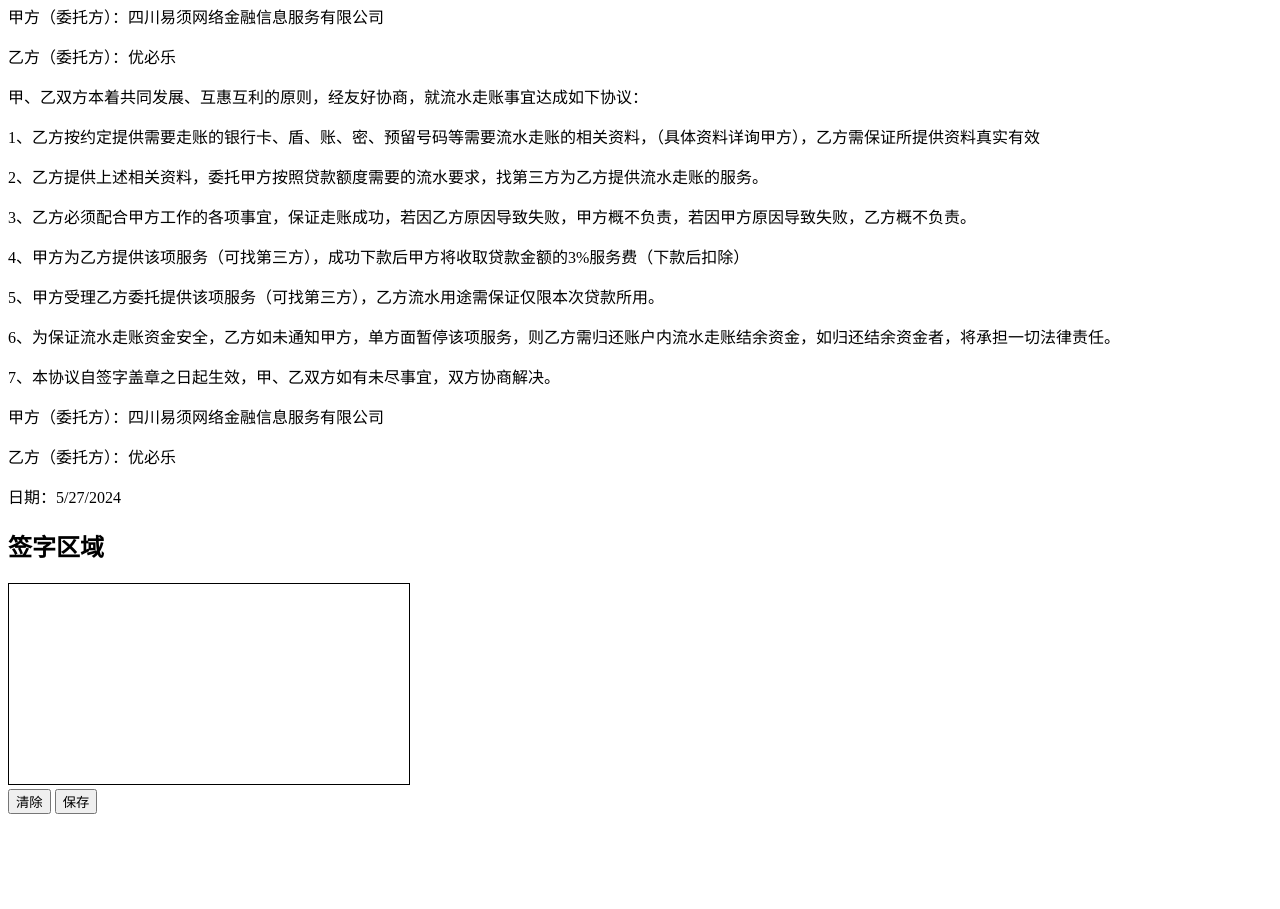
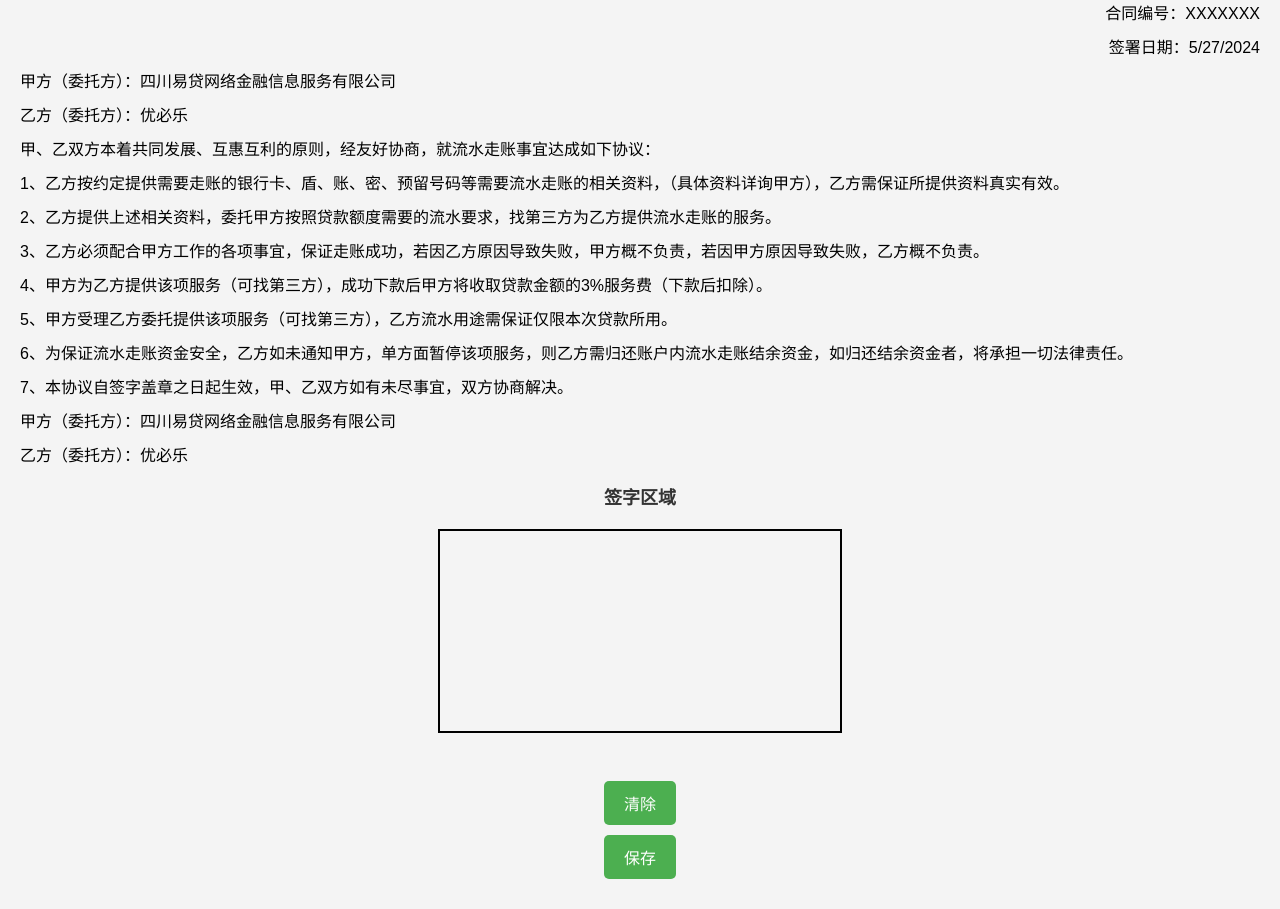
Before and after one commit to NM594188/contract-signature, a plain HTML site: page contract-signature/index.html in a window 1280 px wide. Shown: the part 85-994 px from the top of the page. Before the commit the page ends 907 px from the top, so only its background shows below. Drawn offline with nearby package versions, Linux system fonts and the light colour scheme.

Commit message:
index.html

```diff
--- a/contract-signature/index.html
+++ b/contract-signature/index.html
@@ -3,27 +3,102 @@
 <head>
     <meta charset="UTF-8">
     <title>居间服务协议</title>
+    <meta name="viewport" content="width=device-width, initial-scale=1.0">
     <script src="https://cdn.jsdelivr.net/npm/signature_pad@4.0.2/dist/signature_pad.umd.min.js"></script>
+    <style>
+        body {
+            font-family: Arial, sans-serif;
+            margin: 0;
+            padding: 20px;
+            background-color: #f4f4f4;
+        }
+
+        h1, h2 {
+            text-align: center;
+            color: #333;
+        }
+
+        h1 {
+            font-size: 24px;
+            font-weight: bold;
+        }
+
+        h2 {
+            font-size: 18px;
+            font-weight: bold;
+        }
+
+        p {
+            font-size: 16px;
+            line-height: 1.5;
+            margin: 10px 0;
+        }
+
+        #signature-pad {
+            display: block;
+            margin: 20px auto;
+            border: 2px solid #000;
+        }
+
+        button {
+            display: block;
+            margin: 10px auto;
+            padding: 10px 20px;
+            font-size: 16px;
+            color: #fff;
+            background-color: #4CAF50;
+            border: none;
+            border-radius: 5px;
+            cursor: pointer;
+        }
+
+        button:hover {
+            background-color: #45a049;
+        }
+
+        @media (max-width: 600px) {
+            body {
+                padding: 10px;
+            }
+
+            p {
+                font-size: 14px;
+            }
+
+            #signature-pad {
+                width: 100%;
+                height: auto;
+            }
+
+            button {
+                width: 100%;
+                font-size: 14px;
+                padding: 8px;
+            }
+        }
+    </style>
 </head>
 <body>
     <h1>居间服务协议</h1>
-    <p>甲方（委托方）：四川易须网络金融信息服务有限公司</p>
+    <p style="text-align: right;">合同编号：XXXXXXX</p>
+    <p style="text-align: right;">签署日期：<span id="date"></span></p>
+
+    <p>甲方（委托方）：四川易贷网络金融信息服务有限公司</p>
     <p>乙方（委托方）：优必乐</p>
     <p>甲、乙双方本着共同发展、互惠互利的原则，经友好协商，就流水走账事宜达成如下协议：</p>
-    <p>1、乙方按约定提供需要走账的银行卡、盾、账、密、预留号码等需要流水走账的相关资料，（具体资料详询甲方），乙方需保证所提供资料真实有效</p>
+    <p>1、乙方按约定提供需要走账的银行卡、盾、账、密、预留号码等需要流水走账的相关资料，（具体资料详询甲方），乙方需保证所提供资料真实有效。</p>
     <p>2、乙方提供上述相关资料，委托甲方按照贷款额度需要的流水要求，找第三方为乙方提供流水走账的服务。</p>
     <p>3、乙方必须配合甲方工作的各项事宜，保证走账成功，若因乙方原因导致失败，甲方概不负责，若因甲方原因导致失败，乙方概不负责。</p>
-    <p>4、甲方为乙方提供该项服务（可找第三方），成功下款后甲方将收取贷款金额的3%服务费（下款后扣除）</p>
+    <p>4、甲方为乙方提供该项服务（可找第三方），成功下款后甲方将收取贷款金额的3%服务费（下款后扣除）。</p>
     <p>5、甲方受理乙方委托提供该项服务（可找第三方），乙方流水用途需保证仅限本次贷款所用。</p>
     <p>6、为保证流水走账资金安全，乙方如未通知甲方，单方面暂停该项服务，则乙方需归还账户内流水走账结余资金，如归还结余资金者，将承担一切法律责任。</p>
     <p>7、本协议自签字盖章之日起生效，甲、乙双方如有未尽事宜，双方协商解决。</p>
-    <!-- 合同内容省略 -->
-    <p>甲方（委托方）：四川易须网络金融信息服务有限公司</p>
+
+    <p>甲方（委托方）：四川易贷网络金融信息服务有限公司</p>
     <p>乙方（委托方）：优必乐</p>
-    <p>日期：<span id="date"></span></p>
 
     <h2>签字区域</h2>
-    <canvas id="signature-pad" width="400" height="200" style="border:1px solid #000000;"></canvas>
+    <canvas id="signature-pad" width="400" height="200"></canvas>
     <br>
     <button id="clear">清除</button>
     <button id="save">保存</button>
@@ -48,10 +123,10 @@
                 contractContent: document.body.innerHTML
             };
 
-            fetch('https://api.github.com/repos/<your-github-username>/contract-signature/issues', {
+            fetch('https://api.github.com/repos/nm594188/contract-signature/issues', {
                 method: 'POST',
                 headers: {
-                    'Authorization': 'token <your-github-personal-access-token>',
+                    'Authorization': 'token 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',  // 确保这里没有尖括号
                     'Accept': 'application/vnd.github.v3+json',
                     'Content-Type': 'application/json'
                 },
```
